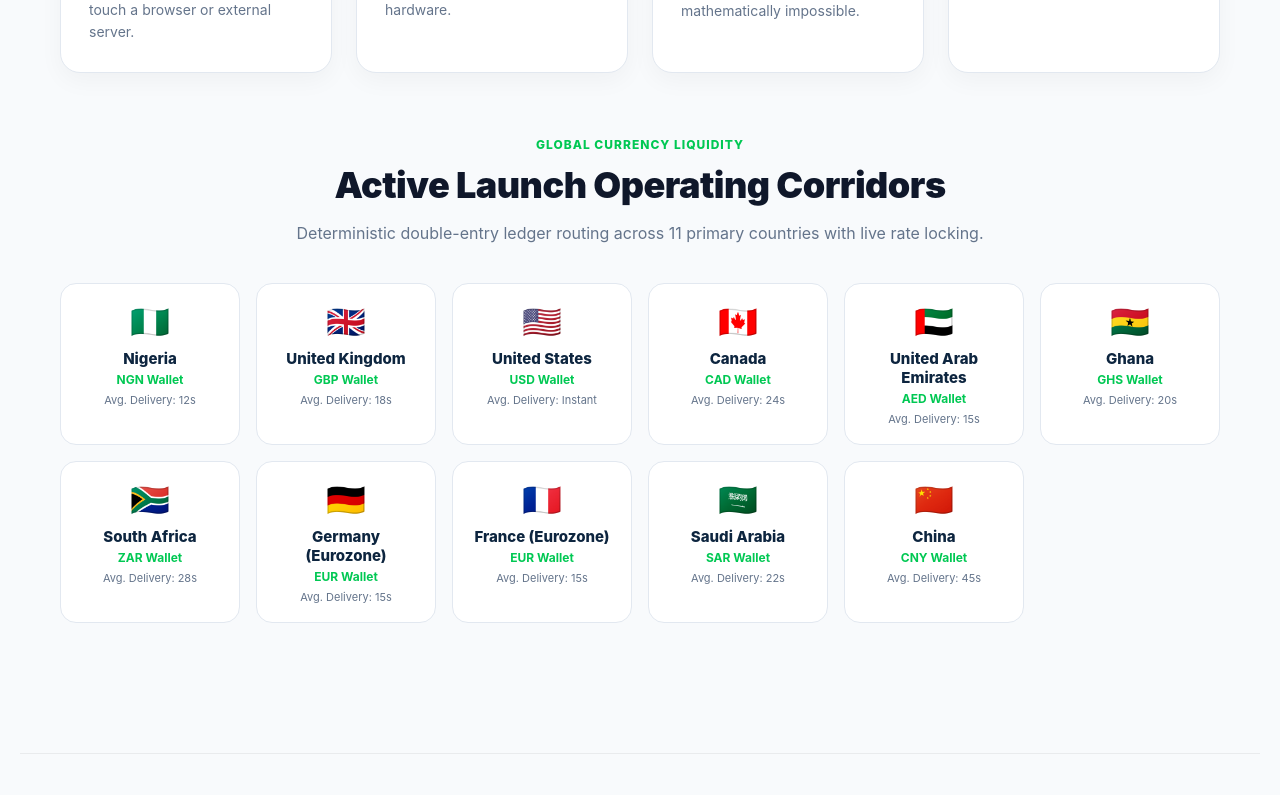
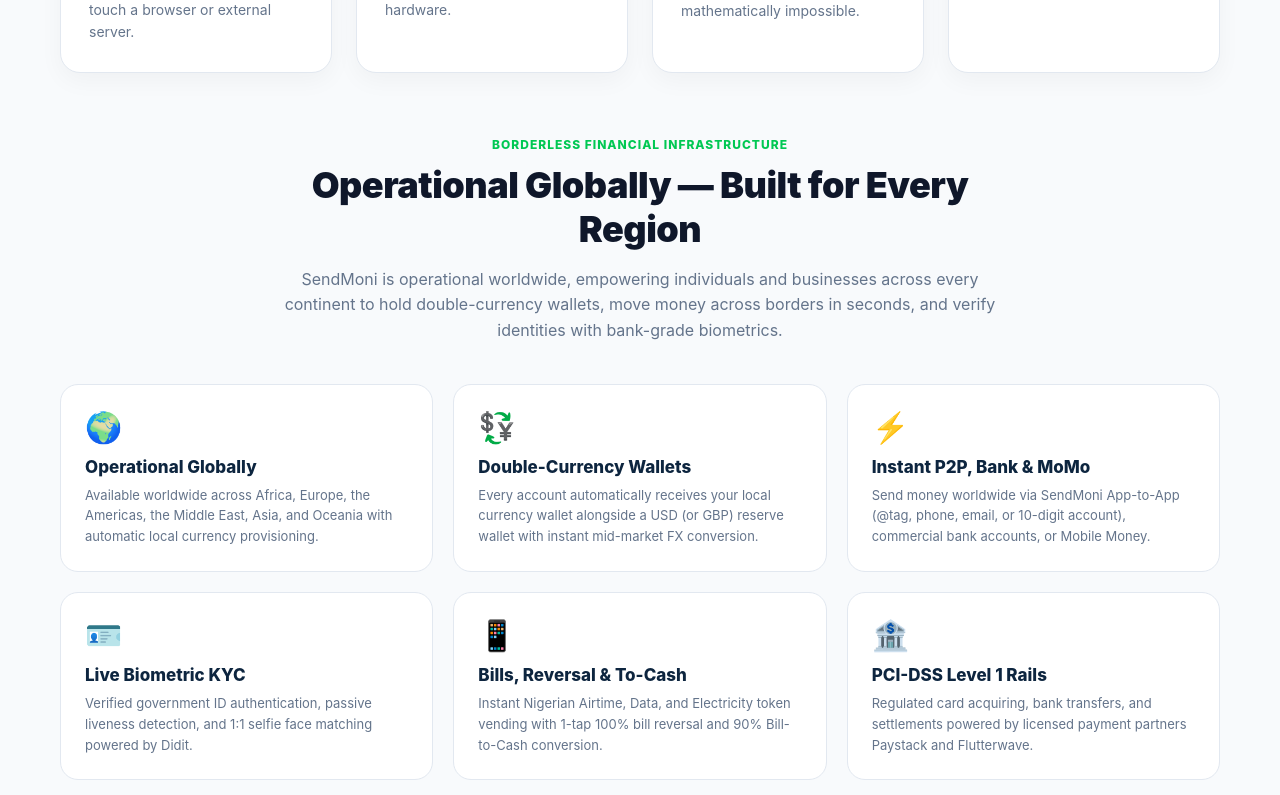
Before and after one commit to Rellamuda/paynora, a Next.js app in the folder apps/web/: page / in a window 1280 px wide. Shown: the part 1240-2035 px from the top of the page. Built offline with nearby package versions, Linux system fonts and the light colour scheme.

Commit message:
web: replace 11-country list with Operational Globally capabilities showcase

```diff
--- a/apps/web/src/app/layout.tsx
+++ b/apps/web/src/app/layout.tsx
@@ -2,8 +2,8 @@ import React from 'react';
 import { ThemeProvider } from '../lib/theme-context';
 
 export const metadata = {
-  title: 'SendMoni — Global Money Movement & Multi-Currency Platform',
-  description: 'Send, receive, and hold money seamlessly across 11 active countries and currencies.',
+  title: 'SendMoni — Global Money Movement & Double-Currency Platform',
+  description: 'Operational globally. Send, receive, and hold money seamlessly across Africa, Europe, the Americas, Middle East, Asia, and Oceania.',
   icons: {
     icon: '/favicon.ico',
     shortcut: '/logo.png',
--- a/apps/web/src/app/page.tsx
+++ b/apps/web/src/app/page.tsx
@@ -3,18 +3,37 @@
 import React, { useState } from 'react';
 import { useTheme } from '../lib/theme-context';
 
-const CORRIDORS = [
-  { code: 'NG', name: 'Nigeria', flag: '🇳🇬', curr: 'NGN', rate: '₦1,538.46', time: '12s' },
-  { code: 'GB', name: 'United Kingdom', flag: '🇬🇧', curr: 'GBP', rate: '£0.78', time: '18s' },
-  { code: 'US', name: 'United States', flag: '🇺🇸', curr: 'USD', rate: '$1.00', time: 'Instant' },
-  { code: 'CA', name: 'Canada', flag: '🇨🇦', curr: 'CAD', rate: 'C$1.36', time: '24s' },
-  { code: 'AE', name: 'United Arab Emirates', flag: '🇦🇪', curr: 'AED', rate: '3.67 AED', time: '15s' },
-  { code: 'GH', name: 'Ghana', flag: '🇬🇭', curr: 'GHS', rate: '15.42 GHS', time: '20s' },
-  { code: 'ZA', name: 'South Africa', flag: '🇿🇦', curr: 'ZAR', rate: '18.15 ZAR', time: '28s' },
-  { code: 'DE', name: 'Germany (Eurozone)', flag: '🇩🇪', curr: 'EUR', rate: '€0.92', time: '15s' },
-  { code: 'FR', name: 'France (Eurozone)', flag: '🇫🇷', curr: 'EUR', rate: '€0.92', time: '15s' },
-  { code: 'SA', name: 'Saudi Arabia', flag: '🇸🇦', curr: 'SAR', rate: '3.75 SAR', time: '22s' },
-  { code: 'CN', name: 'China', flag: '🇨🇳', curr: 'CNY', rate: '¥7.24', time: '45s' }
+const GLOBAL_CAPABILITIES = [
+  {
+    icon: '🌍',
+    title: 'Operational Globally',
+    desc: 'Available worldwide across Africa, Europe, the Americas, the Middle East, Asia, and Oceania with automatic local currency provisioning.'
+  },
+  {
+    icon: '💱',
+    title: 'Double-Currency Wallets',
+    desc: 'Every account automatically receives your local currency wallet alongside a USD (or GBP) reserve wallet with instant mid-market FX conversion.'
+  },
+  {
+    icon: '⚡',
+    title: 'Instant P2P, Bank & MoMo',
+    desc: 'Send money worldwide via SendMoni App-to-App (@tag, phone, email, or 10-digit account), commercial bank accounts, or Mobile Money.'
+  },
+  {
+    icon: '🪪',
+    title: 'Live Biometric KYC',
+    desc: 'Verified government ID authentication, passive liveness detection, and 1:1 selfie face matching powered by Didit.'
+  },
+  {
+    icon: '📱',
+    title: 'Bills, Reversal & To-Cash',
+    desc: 'Instant Nigerian Airtime, Data, and Electricity token vending with 1-tap 100% bill reversal and 90% Bill-to-Cash conversion.'
+  },
+  {
+    icon: '🏦',
+    title: 'PCI-DSS Level 1 Rails',
+    desc: 'Regulated card acquiring, bank transfers, and settlements powered by licensed payment partners Paystack and Flutterwave.'
+  }
 ];
 
 const SECURITY_PILLARS = [
@@ -331,45 +350,42 @@ export default function LandingPage() {
           </div>
         </section>
 
-        {/* SECTION: 11 Operating Launch Corridors */}
+        {/* SECTION: Operational Globally */}
         <section style={{ margin: '60px 0 90px' }}>
-          <div style={{ textAlign: 'center', maxWidth: '720px', margin: '0 auto 40px' }}>
+          <div style={{ textAlign: 'center', maxWidth: '740px', margin: '0 auto 40px' }}>
             <span style={{ fontSize: '12px', fontWeight: 800, color: '#00C853', letterSpacing: '1px', textTransform: 'uppercase' }}>
-              Global Currency Liquidity
+              Borderless Financial Infrastructure
             </span>
             <h2 style={{ fontSize: '36px', fontWeight: 900, margin: '10px 0 16px', letterSpacing: '-0.5px' }}>
-              Active Launch Operating Corridors
+              Operational Globally — Built for Every Region
             </h2>
-            <p style={{ fontSize: '16px', color: isDark ? '#94A3B8' : '#64748B' }}>
-              Deterministic double-entry ledger routing across 11 primary countries with live rate locking.
+            <p style={{ fontSize: '16px', color: isDark ? '#94A3B8' : '#64748B', lineHeight: 1.6 }}>
+              SendMoni is operational worldwide, empowering individuals and businesses across every continent to hold double-currency wallets, move money across borders in seconds, and verify identities with bank-grade biometrics.
             </p>
           </div>
 
           <div style={{
             display: 'grid',
-            gridTemplateColumns: 'repeat(auto-fill, minmax(180px, 1fr))',
-            gap: '16px'
+            gridTemplateColumns: 'repeat(auto-fit, minmax(290px, 1fr))',
+            gap: '20px'
           }}>
-            {CORRIDORS.map((c) => (
+            {GLOBAL_CAPABILITIES.map((item) => (
               <div
-                key={c.code}
+                key={item.title}
                 style={{
                   background: isDark ? '#0D1A30' : '#FFFFFF',
-                  borderRadius: '16px',
-                  padding: '18px',
+                  borderRadius: '18px',
+                  padding: '24px',
                   border: `1px solid ${isDark ? '#1C2B4E' : '#E2E8F0'}`,
-                  textAlign: 'center'
+                  textAlign: 'left'
                 }}
               >
-                <div style={{ fontSize: '32px', marginBottom: '8px' }}>{c.flag}</div>
-                <div style={{ fontWeight: 800, fontSize: '15px', color: isDark ? '#FFF' : '#0D253F' }}>
-                  {c.name}
+                <div style={{ fontSize: '30px', marginBottom: '12px' }}>{item.icon}</div>
+                <div style={{ fontWeight: 800, fontSize: '17px', color: isDark ? '#FFF' : '#0D253F' }}>
+                  {item.title}
                 </div>
-                <div style={{ fontSize: '12px', color: '#00C853', fontWeight: 700, marginTop: '4px' }}>
-                  {c.curr} Wallet
-                </div>
-                <div style={{ fontSize: '11px', color: isDark ? '#94A3B8' : '#64748B', marginTop: '6px' }}>
-                  Avg. Delivery: {c.time}
+                <div style={{ fontSize: '13px', color: isDark ? '#94A3B8' : '#64748B', marginTop: '8px', lineHeight: 1.6 }}>
+                  {item.desc}
                 </div>
               </div>
             ))}
```
